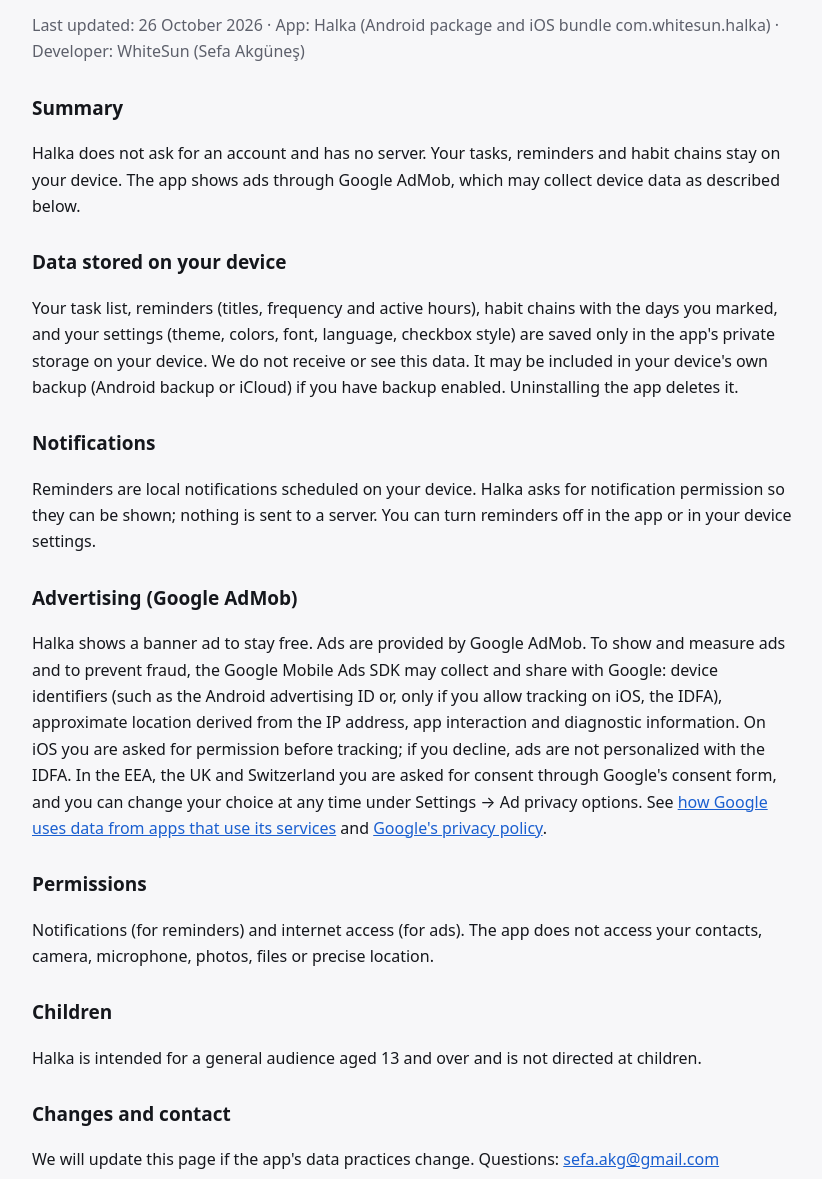
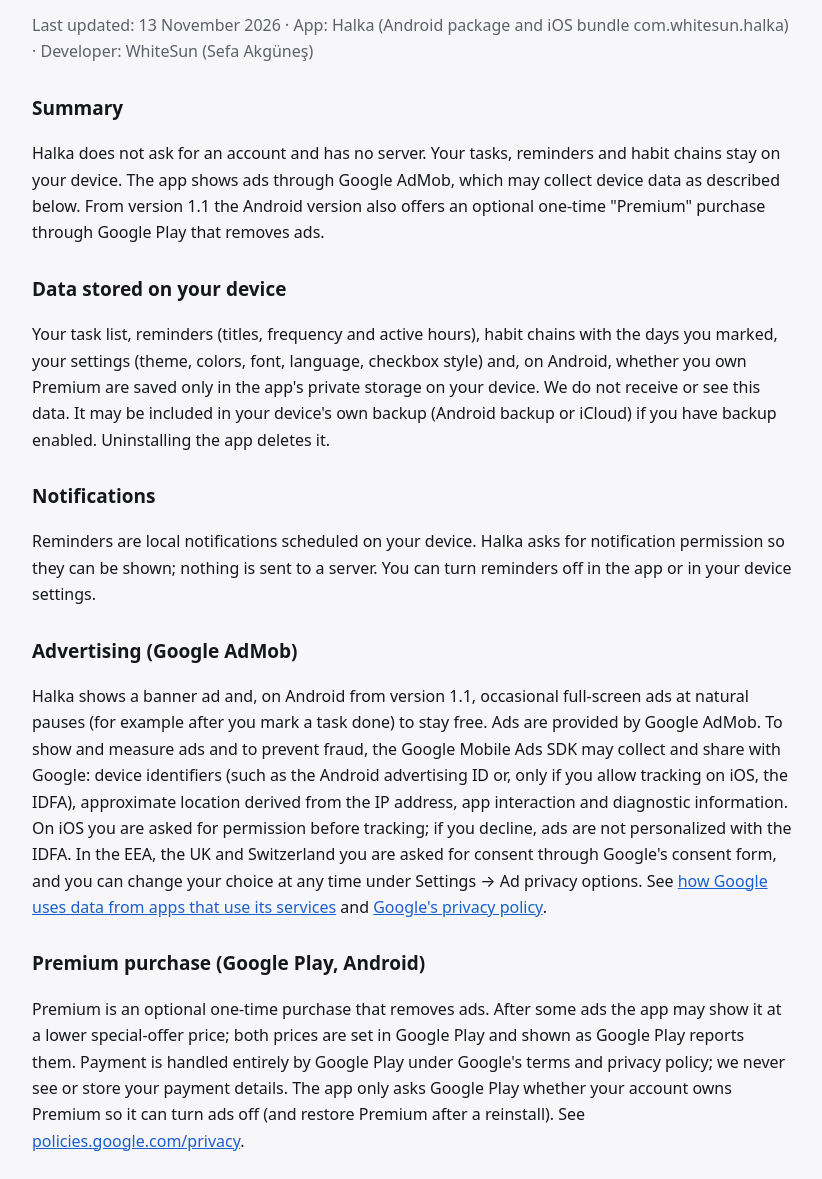
Before and after one commit to sopertas/sopertas.github.io, a plain HTML site: page halka/privacy.html in a window 1280 px wide. Shown: the part 121-1300 px from the top of the page, without its empty margins (228-1050 px from the left). Drawn offline with Linux system fonts and the light colour scheme.

Commit message:
Halka privacy policy: full-screen ads and Premium purchase (1.1)
Co-Authored-By: Claude Fable 5.2 <noreply@anthropic.com>

```diff
--- a/halka/privacy.html
+++ b/halka/privacy.html
@@ -23,22 +23,25 @@
 <main>
   <p class="brand"><a href="../" style="color:inherit;text-decoration:none">WhiteSun</a></p>
   <h1>Halka: Habit Tracker &amp; Tasks — Privacy Policy</h1>
-  <p class="muted">Last updated: 26 October 2026 · App: Halka (Android package and iOS bundle com.whitesun.halka) · Developer: WhiteSun (Sefa Akgüneş)</p>
+  <p class="muted">Last updated: 13 November 2026 · App: Halka (Android package and iOS bundle com.whitesun.halka) · Developer: WhiteSun (Sefa Akgüneş)</p>
 
   <h2>Summary</h2>
-  <p>Halka does not ask for an account and has no server. Your tasks, reminders and habit chains stay on your device. The app shows ads through Google AdMob, which may collect device data as described below.</p>
+  <p>Halka does not ask for an account and has no server. Your tasks, reminders and habit chains stay on your device. The app shows ads through Google AdMob, which may collect device data as described below. From version 1.1 the Android version also offers an optional one-time "Premium" purchase through Google Play that removes ads.</p>
 
   <h2>Data stored on your device</h2>
-  <p>Your task list, reminders (titles, frequency and active hours), habit chains with the days you marked, and your settings (theme, colors, font, language, checkbox style) are saved only in the app's private storage on your device. We do not receive or see this data. It may be included in your device's own backup (Android backup or iCloud) if you have backup enabled. Uninstalling the app deletes it.</p>
+  <p>Your task list, reminders (titles, frequency and active hours), habit chains with the days you marked, your settings (theme, colors, font, language, checkbox style) and, on Android, whether you own Premium are saved only in the app's private storage on your device. We do not receive or see this data. It may be included in your device's own backup (Android backup or iCloud) if you have backup enabled. Uninstalling the app deletes it.</p>
 
   <h2>Notifications</h2>
   <p>Reminders are local notifications scheduled on your device. Halka asks for notification permission so they can be shown; nothing is sent to a server. You can turn reminders off in the app or in your device settings.</p>
 
   <h2>Advertising (Google AdMob)</h2>
-  <p>Halka shows a banner ad to stay free. Ads are provided by Google AdMob. To show and measure ads and to prevent fraud, the Google Mobile Ads SDK may collect and share with Google: device identifiers (such as the Android advertising ID or, only if you allow tracking on iOS, the IDFA), approximate location derived from the IP address, app interaction and diagnostic information. On iOS you are asked for permission before tracking; if you decline, ads are not personalized with the IDFA. In the EEA, the UK and Switzerland you are asked for consent through Google's consent form, and you can change your choice at any time under Settings → Ad privacy options. See <a href="https://policies.google.com/technologies/partner-sites">how Google uses data from apps that use its services</a> and <a href="https://policies.google.com/privacy">Google's privacy policy</a>.</p>
+  <p>Halka shows a banner ad and, on Android from version 1.1, occasional full-screen ads at natural pauses (for example after you mark a task done) to stay free. Ads are provided by Google AdMob. To show and measure ads and to prevent fraud, the Google Mobile Ads SDK may collect and share with Google: device identifiers (such as the Android advertising ID or, only if you allow tracking on iOS, the IDFA), approximate location derived from the IP address, app interaction and diagnostic information. On iOS you are asked for permission before tracking; if you decline, ads are not personalized with the IDFA. In the EEA, the UK and Switzerland you are asked for consent through Google's consent form, and you can change your choice at any time under Settings → Ad privacy options. See <a href="https://policies.google.com/technologies/partner-sites">how Google uses data from apps that use its services</a> and <a href="https://policies.google.com/privacy">Google's privacy policy</a>.</p>
+
+  <h2>Premium purchase (Google Play, Android)</h2>
+  <p>Premium is an optional one-time purchase that removes ads. After some ads the app may show it at a lower special-offer price; both prices are set in Google Play and shown as Google Play reports them. Payment is handled entirely by Google Play under Google's terms and privacy policy; we never see or store your payment details. The app only asks Google Play whether your account owns Premium so it can turn ads off (and restore Premium after a reinstall). See <a href="https://policies.google.com/privacy">policies.google.com/privacy</a>.</p>
 
   <h2>Permissions</h2>
-  <p>Notifications (for reminders) and internet access (for ads). The app does not access your contacts, camera, microphone, photos, files or precise location.</p>
+  <p>Notifications (for reminders), internet access (for ads and, on Android, to check Premium purchases with Google Play) and, on Android, the Google Play billing permission (for the optional Premium purchase). The app does not access your contacts, camera, microphone, photos, files or precise location.</p>
 
   <h2>Children</h2>
   <p>Halka is intended for a general audience aged 13 and over and is not directed at children.</p>
@@ -51,10 +54,11 @@
   <h1 lang="tr">Gizlilik Politikası (Türkçe)</h1>
   <div lang="tr">
   <p>Halka hesap istemez ve sunucusu yoktur. Görevlerin, anımsatıcıların ve alışkanlık zincirlerin cihazında kalır; biz bu verileri görmeyiz.</p>
-  <p>Görev listen, anımsatıcıların (başlık, sıklık, etkin saatler), zincirlerin ve işaretlediğin günler ile ayarların (tema, renk, yazı tipi, dil, kutu biçimi) yalnızca cihazındaki uygulama alanında saklanır. Yedekleme açıksa cihazının kendi yedeğine (Android yedeği veya iCloud) dahil olabilir; uygulamayı kaldırınca silinir.</p>
+  <p>Görev listen, anımsatıcıların (başlık, sıklık, etkin saatler), zincirlerin ve işaretlediğin günler ile ayarların (tema, renk, yazı tipi, dil, kutu biçimi) ve Android'de Premium'un olup olmadığı yalnızca cihazındaki uygulama alanında saklanır. Yedekleme açıksa cihazının kendi yedeğine (Android yedeği veya iCloud) dahil olabilir; uygulamayı kaldırınca silinir.</p>
   <p>Anımsatıcılar cihazında planlanan yerel bildirimlerdir; bildirim izni yalnızca bunları göstermek için istenir, hiçbir şey sunucuya gönderilmez.</p>
-  <p>Uygulama ücretsiz kalmak için Google AdMob üzerinden bir banner reklam gösterir. Google Mobile Ads SDK'sı reklam gösterme, ölçme ve sahtekârlığı önleme amacıyla cihaz tanımlayıcılarını (Android reklam kimliği; iOS'ta yalnızca izin verirsen IDFA), IP adresinden yaklaşık konumu, uygulama etkileşimi ve tanılama bilgilerini toplayıp Google ile paylaşabilir. iOS'ta takip için izin istenir. AEA, Birleşik Krallık ve İsviçre'de Google onay formu gösterilir; seçimini Ayarlar → Reklam gizlilik seçenekleri'nden değiştirebilirsin.</p>
-  <p>İzinler: bildirimler (anımsatıcılar için) ve internet (reklamlar için). Kişiler, kamera, mikrofon, fotoğraflar, dosyalar veya hassas konuma erişilmez.</p>
+  <p>Uygulama ücretsiz kalmak için Google AdMob üzerinden bir banner reklam ve Android'de 1.1 sürümünden itibaren doğal duraklarda (örneğin bir görevi tamamladıktan sonra) ara sıra tam ekran reklam gösterir. Google Mobile Ads SDK'sı reklam gösterme, ölçme ve sahtekârlığı önleme amacıyla cihaz tanımlayıcılarını (Android reklam kimliği; iOS'ta yalnızca izin verirsen IDFA), IP adresinden yaklaşık konumu, uygulama etkileşimi ve tanılama bilgilerini toplayıp Google ile paylaşabilir. iOS'ta takip için izin istenir. AEA, Birleşik Krallık ve İsviçre'de Google onay formu gösterilir; seçimini Ayarlar → Reklam gizlilik seçenekleri'nden değiştirebilirsin.</p>
+  <p>Premium (Android), reklamları kaldıran isteğe bağlı tek seferlik bir satın almadır. Bazı reklamlardan sonra uygulama bunu daha düşük bir özel teklif fiyatıyla gösterebilir; iki fiyat da Google Play'de belirlenir ve Google Play'in bildirdiği şekilde gösterilir. Ödeme tamamen Google Play tarafından, Google'ın şartları ve gizlilik politikasıyla yapılır; ödeme bilgilerini hiçbir zaman görmeyiz ve saklamayız. Uygulama yalnızca reklamları kapatmak (ve yeniden yüklemeden sonra Premium'u geri getirmek) için hesabında Premium olup olmadığını Google Play'e sorar.</p>
+  <p>İzinler: bildirimler (anımsatıcılar için), internet (reklamlar ve Android'de Premium satın alımını Google Play'den doğrulamak için) ve Android'de Google Play satın alma izni (Premium için). Kişiler, kamera, mikrofon, fotoğraflar, dosyalar veya hassas konuma erişilmez.</p>
   <p>Uygulama 13 yaş ve üzeri genel kitle içindir. İletişim: <a href="mailto:sefa.akg@gmail.com">sefa.akg@gmail.com</a></p>
   </div>
 </main>
```
